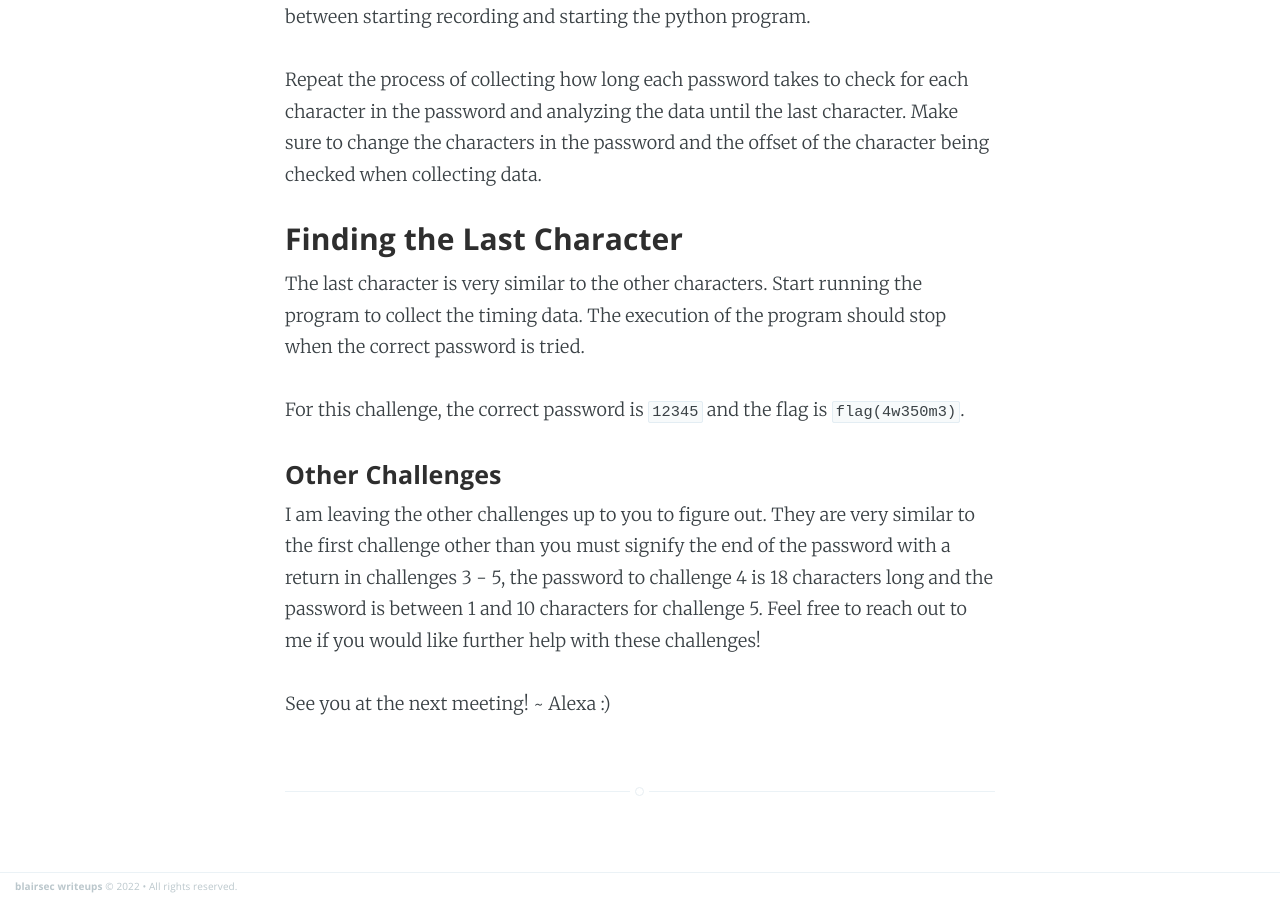
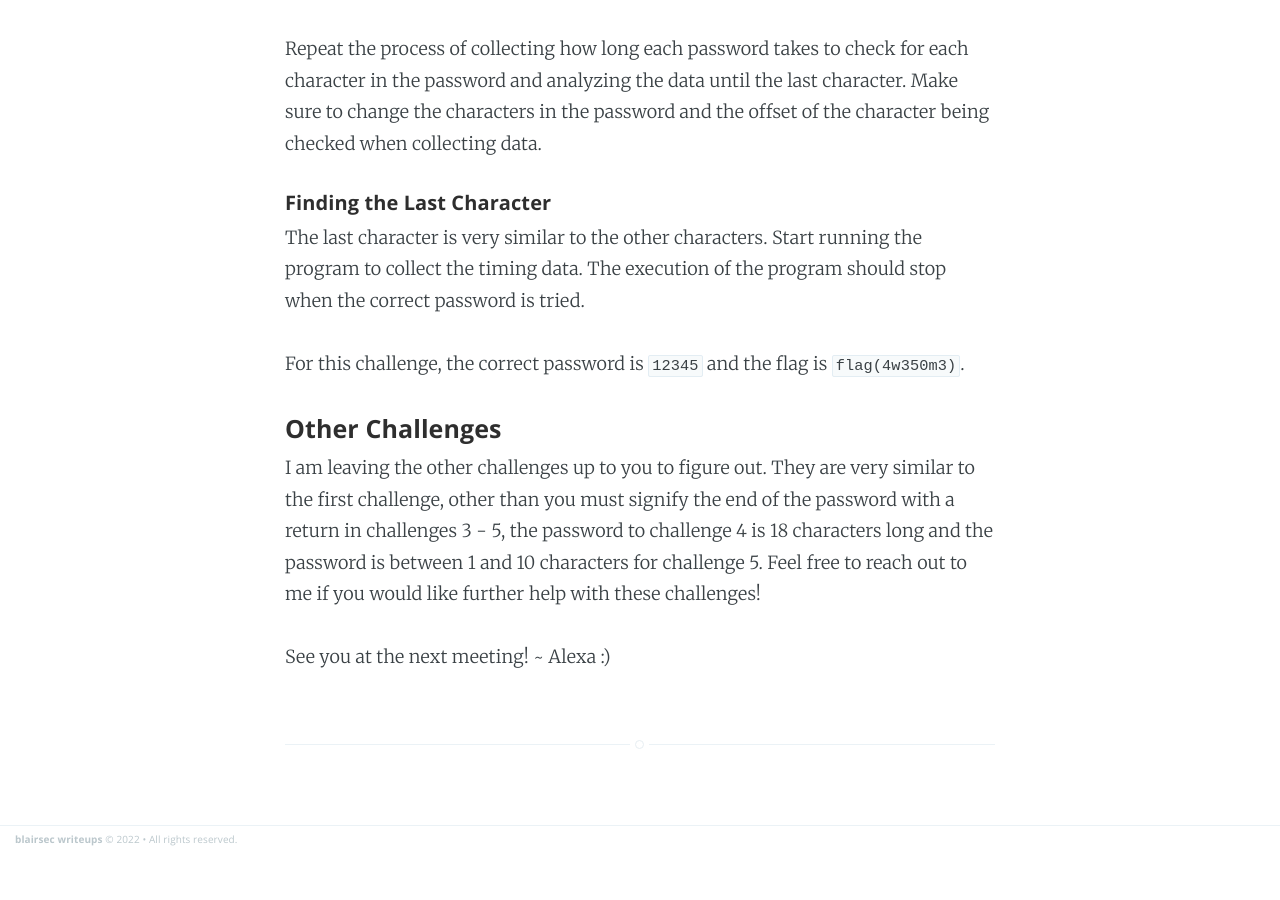
Before and after one commit to blairsec/writeups, a Jekyll site: the page built from _posts/2022-02-13-intro-hardware.md, in a window 1280 px wide and 900 px high, scrolled down 7519 px. Built offline with Jekyll 4.4.1, drawn with Linux system fonts in a browser that asks for light colours; after the commit the page ends 8373 px from its top, so only the background shows below that; some of the changed text lies outside the part shown.

Commit message:
fix format

````diff
--- a/_posts/2022-02-13-intro-hardware.md
+++ b/_posts/2022-02-13-intro-hardware.md
@@ -117,7 +117,7 @@
 
 Once this has finished, in the Logic program, click Options --> export data and make sure that you export the data in vcd format. Move on to analyzing the data when you have finished this process.
 
-### Analyzing Data
+##### Analyzing Data
 Now, we want to take the vcd file and extract the time between entering a password and receiving the answer. Below is a program which goes through the file recording timestamps if we're interested in them and sorts the differences based on length.
 
 ```python
@@ -156,13 +156,13 @@
 
 Repeat the process of collecting how long each password takes to check for each character in the password and analyzing the data until the last character. Make sure to change the characters in the password and the offset of the character being checked when collecting data.
 
-### Finding the Last Character
+##### Finding the Last Character
 The last character is very similar to the other characters. Start running the program to collect the timing data. The execution of the program should stop when the correct password is tried.
 
 For this challenge, the correct password is `12345` and the flag is `flag(4w350m3)`.
 
 #### Other Challenges
-I am leaving the other challenges up to you to figure out. They are very similar to the first challenge other than you must signify the end of the password with a return in challenges 3 - 5, the password to challenge 4 is 18 characters long and the password is between 1 and 10 characters for challenge 5. Feel free to reach out to me if you would like further help with these challenges!
+I am leaving the other challenges up to you to figure out. They are very similar to the first challenge, other than you must signify the end of the password with a return in challenges 3 - 5, the password to challenge 4 is 18 characters long and the password is between 1 and 10 characters for challenge 5. Feel free to reach out to me if you would like further help with these challenges!
 
 See you at the next meeting!
 ~ Alexa :)
````
Also changed, not shown: other parts of _posts/2022-02-13-intro-hardware.md (+2 -2 lines).
